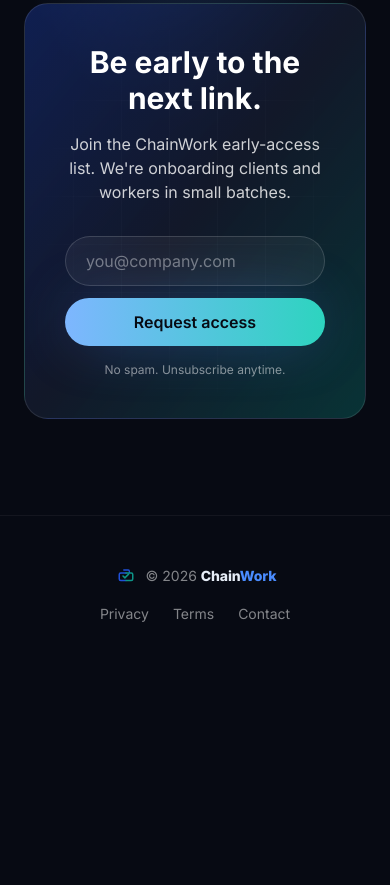
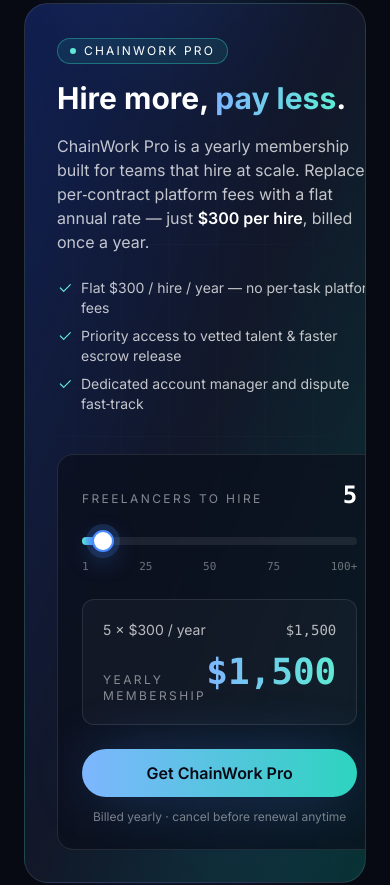
Before and after one commit to Jinanalyst/chainwork, a React (Vite) app: page / in a window 390 px wide. Shown: the part 8480-9365 px from the top of the page. Before the commit the page ends 9152 px from the top, so only its background shows below. Built offline with nearby package versions, Linux system fonts and the light colour scheme; no server answers.

Commit message:
Home: replace early-access CTA with ChainWork Pro membership block
- $300/hire/year yearly membership pitch with draggable slider
- Live total + estimated savings update as hires increase
- Custom gradient range styles in index.css

```diff
--- a/src/App.jsx
+++ b/src/App.jsx
@@ -509,34 +509,106 @@ const Payments = () => {
   )
 }
 
-const CTA = () => (
-  <section id="cta" className="py-24">
-    <div className="mx-auto max-w-5xl px-6">
-      <div className="relative overflow-hidden rounded-3xl border border-white/10 bg-gradient-to-br from-brand-700/40 via-ink-800 to-accent-600/30 p-10 md:p-16 text-center">
+const CTA = () => {
+  const PRICE_PER_HIRE = 300
+  const MIN_HIRES = 1
+  const MAX_HIRES = 100
+  const [hires, setHires] = useState(5)
+  const total = hires * PRICE_PER_HIRE
+  const percent = ((hires - MIN_HIRES) / (MAX_HIRES - MIN_HIRES)) * 100
+  const estimatedStandardFees = hires * 2500 * 0.10
+  const savings = Math.max(0, estimatedStandardFees - total)
+
+  return (
+    <section id="pro" className="py-24">
+      <div className="mx-auto max-w-6xl px-6">
+        <div className="relative overflow-hidden rounded-3xl border border-white/10 bg-gradient-to-br from-brand-700/40 via-ink-800 to-accent-600/30 p-8 md:p-14">
           <div className="absolute inset-0 grid-overlay opacity-50" />
-        <div className="relative">
-          <h2 className="text-3xl md:text-5xl font-bold">Be early to the next link.</h2>
-          <p className="mt-4 text-white/80 max-w-xl mx-auto">
-            Join the ChainWork early-access list. We're onboarding clients and workers in small batches.
+          <div className="relative grid md:grid-cols-2 gap-10 items-center">
+            <div>
+              <div className="inline-flex items-center gap-2 rounded-full border border-accent-400/40 bg-accent-400/10 px-3 py-1 text-xs uppercase tracking-[0.18em] text-accent-200">
+                <span className="h-1.5 w-1.5 rounded-full bg-accent-300" />
+                ChainWork Pro
+              </div>
+              <h2 className="mt-4 text-3xl md:text-5xl font-bold leading-tight">
+                Hire more, <span className="bg-gradient-to-r from-brand-300 to-accent-300 bg-clip-text text-transparent">pay less</span>.
+              </h2>
+              <p className="mt-4 text-white/75 max-w-lg">
+                ChainWork Pro is a yearly membership built for teams that hire at scale. Replace per‑contract platform fees with a flat annual rate — just <span className="text-white font-semibold">$300 per hire</span>, billed once a year.
               </p>
-          <form
-            onSubmit={(e) => { e.preventDefault(); alert('Thanks — we\'ll be in touch.') }}
-            className="mt-8 flex flex-col sm:flex-row gap-3 max-w-md mx-auto"
+              <ul className="mt-6 space-y-2 text-sm text-white/75">
+                {[
+                  'Flat $300 / hire / year — no per‑task platform fees',
+                  'Priority access to vetted talent & faster escrow release',
+                  'Dedicated account manager and dispute fast‑track',
+                ].map((b) => (
+                  <li key={b} className="flex items-start gap-2">
+                    <Icon path={<path d="M5 12l5 5L20 7" />} className="h-4 w-4 text-accent-300 shrink-0 mt-0.5" />
+                    <span>{b}</span>
+                  </li>
+                ))}
+              </ul>
+            </div>
+
+            <div className="rounded-2xl border border-white/10 bg-ink-900/70 backdrop-blur p-6 md:p-8">
+              <div className="flex items-baseline justify-between">
+                <div className="text-xs uppercase tracking-[0.2em] text-white/50">Freelancers to hire</div>
+                <div className="font-mono text-2xl font-bold tabular-nums">{hires}</div>
+              </div>
+
+              <div className="mt-4">
+                <input
+                  type="range"
+                  min={MIN_HIRES}
+                  max={MAX_HIRES}
+                  step={1}
+                  value={hires}
+                  onChange={(e) => setHires(Number(e.target.value))}
+                  className="cw-range w-full"
+                  style={{ '--cw-range-fill': `${percent}%` }}
+                  aria-label="Number of freelancers to hire per year"
+                />
+                <div className="mt-2 flex justify-between text-[11px] text-white/40 font-mono">
+                  <span>{MIN_HIRES}</span>
+                  <span>25</span>
+                  <span>50</span>
+                  <span>75</span>
+                  <span>{MAX_HIRES}+</span>
+                </div>
+              </div>
+
+              <div className="mt-6 rounded-xl border border-white/10 bg-white/[0.03] p-5">
+                <div className="flex items-center justify-between text-sm text-white/70">
+                  <span>{hires} × $300 / year</span>
+                  <span className="font-mono tabular-nums">${total.toLocaleString()}</span>
+                </div>
+                <div className="mt-3 flex items-baseline justify-between">
+                  <span className="text-xs uppercase tracking-[0.2em] text-white/50">Yearly membership</span>
+                  <span className="font-mono text-4xl font-bold tabular-nums bg-gradient-to-r from-brand-300 to-accent-300 bg-clip-text text-transparent">
+                    ${total.toLocaleString()}
+                  </span>
+                </div>
+                {savings > 0 && (
+                  <div className="mt-3 text-xs text-accent-200">
+                    Est. savings vs. standard fees: <span className="font-mono">${savings.toLocaleString()}</span> / year
+                  </div>
+                )}
+              </div>
+
+              <button
+                onClick={() => alert(`ChainWork Pro — ${hires} hires / year · $${total.toLocaleString()}\nWe'll be in touch to activate your membership.`)}
+                className="btn-primary mt-6 w-full justify-center"
               >
-            <input
-              type="email"
-              required
-              placeholder="you@company.com"
-              className="flex-1 rounded-full bg-white/5 border border-white/15 px-5 py-3 placeholder:text-white/40 focus:outline-none focus:border-brand-300"
-            />
-            <button type="submit" className="btn-primary">Request access</button>
-          </form>
-          <p className="mt-4 text-xs text-white/50">No spam. Unsubscribe anytime.</p>
+                Get ChainWork Pro
+              </button>
+              <p className="mt-3 text-center text-xs text-white/45">Billed yearly · cancel before renewal anytime</p>
+            </div>
           </div>
         </div>
       </div>
     </section>
   )
+}
 
 const Footer = () => (
   <footer className="border-t border-white/5 py-12">
--- a/src/index.css
+++ b/src/index.css
@@ -50,3 +50,55 @@ body {
 .card {
   @apply rounded-2xl border border-white/10 bg-white/[0.03] backdrop-blur p-6 hover:border-white/20 hover:bg-white/[0.05] transition;
 }
+
+.cw-range {
+  -webkit-appearance: none;
+  appearance: none;
+  height: 8px;
+  border-radius: 999px;
+  background: linear-gradient(
+    to right,
+    #5eead4 0%,
+    #4a8cff var(--cw-range-fill, 0%),
+    rgba(255, 255, 255, 0.08) var(--cw-range-fill, 0%),
+    rgba(255, 255, 255, 0.08) 100%
+  );
+  outline: none;
+  cursor: grab;
+}
+.cw-range:active { cursor: grabbing; }
+
+.cw-range::-webkit-slider-thumb {
+  -webkit-appearance: none;
+  appearance: none;
+  height: 22px;
+  width: 22px;
+  border-radius: 999px;
+  background: #ffffff;
+  border: 2px solid #4a8cff;
+  box-shadow: 0 0 0 6px rgba(74, 140, 255, 0.18), 0 8px 24px rgba(74, 140, 255, 0.35);
+  cursor: grab;
+  transition: transform 0.15s ease;
+}
+.cw-range::-webkit-slider-thumb:hover { transform: scale(1.08); }
+.cw-range:active::-webkit-slider-thumb { cursor: grabbing; transform: scale(1.12); }
+
+.cw-range::-moz-range-thumb {
+  height: 22px;
+  width: 22px;
+  border-radius: 999px;
+  background: #ffffff;
+  border: 2px solid #4a8cff;
+  box-shadow: 0 0 0 6px rgba(74, 140, 255, 0.18), 0 8px 24px rgba(74, 140, 255, 0.35);
+  cursor: grab;
+}
+.cw-range::-moz-range-track {
+  height: 8px;
+  border-radius: 999px;
+  background: rgba(255, 255, 255, 0.08);
+}
+.cw-range::-moz-range-progress {
+  height: 8px;
+  border-radius: 999px;
+  background: linear-gradient(to right, #5eead4, #4a8cff);
+}
```
Lines whose indentation alone changed are shown as unchanged.
